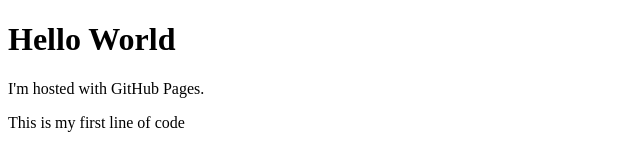
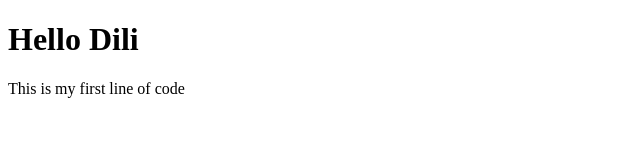
Before and after one commit to cuongtruongkhanh/cuongtruongkhanh.github.io, a plain HTML site: page index.html in a window 1280 px wide. Shown: the whole page, without its empty margins (0-640 px from the left). Drawn offline with Linux system fonts and the light colour scheme.

Commit message:
Update index.html

```diff
--- a/index.html
+++ b/index.html
@@ -1,8 +1,7 @@
 <!DOCTYPE html>
 <html>
 <body>
-<h1>Hello World</h1>
-<p>I'm hosted with GitHub Pages.</p>
+<h1>Hello Dili</h1>
 <p>This is my first line of code</p>
 </body>
 </html>
```
